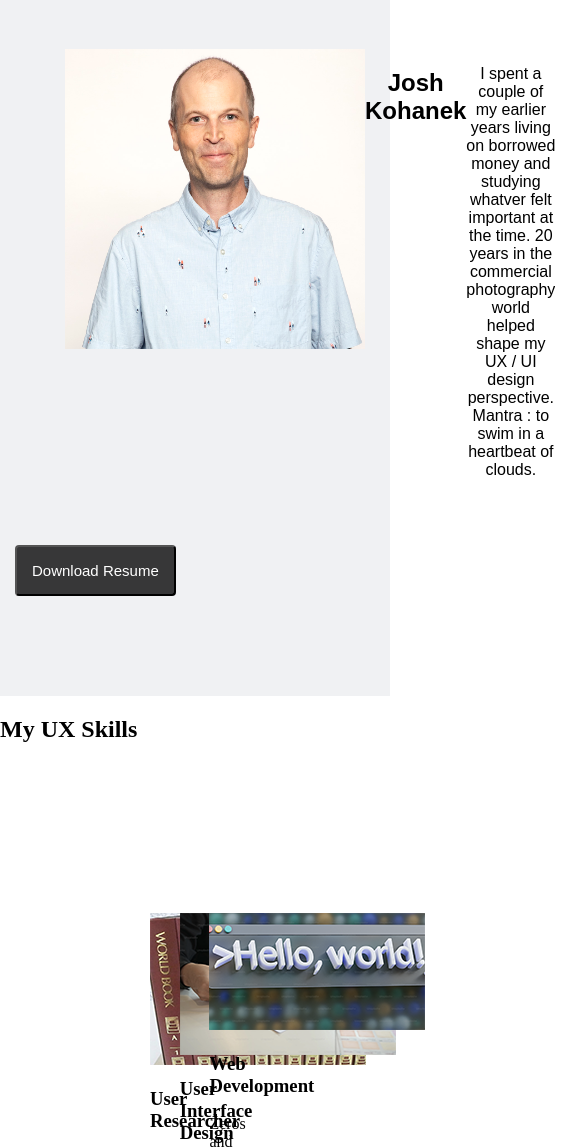
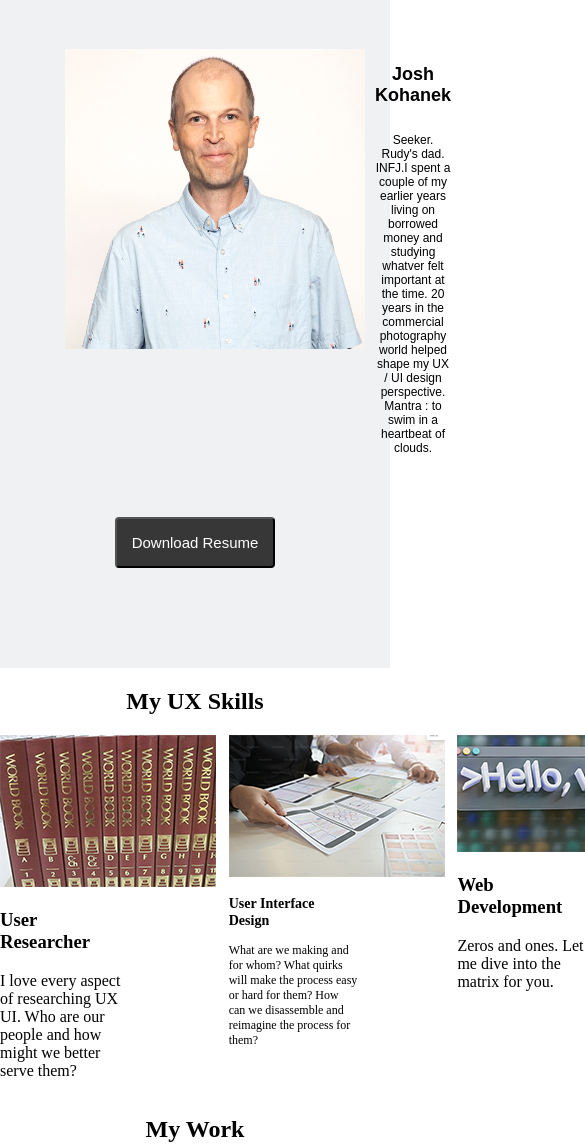
Before and after one commit to joshkohanek/Unit_18_starter_template, a plain HTML site: page index.html in a window 390 px wide. Shown: the part 180-1327 px from the top of the page, 585 px wide, since content can reach past the window. Drawn offline with Linux system fonts and the light colour scheme.

Commit message:
Centerted button etc
4:40 Sunday

```diff
--- a/css/style.css
+++ b/css/style.css
@@ -23,19 +23,24 @@ header li {
 
 .flex-container {
   display: flex;
-  padding: 150px;
+  justify-content: space-around;
 }
 
 .researcher {
   width: 33%;
+
 }
 
 .Interface {
   width: 33%;
+  padding-left: 100px;
+  padding-right: 100px;
+
 }
 
 .webDev {
   width: 33%;
+
 }
 
 
@@ -83,7 +88,33 @@ button {
   color: white;
   font-size: 15px;
   border-radius: 4px;
+
 }
+
+
+
+.text-content {
+  display: flex;
+  flex-direction: column;
+  margin-left: 10px
+
+}
+
+p{
+  display: block;
+}
+
+.download {
+
+  display: flex;
+  margin: 0 auto;
+}
+
+h1{
+text-align: center;
+
+}
+
 footer {
   background-color: #E1E4E4;
   padding: 5px;
@@ -102,13 +133,13 @@ footer li {
   body {
 
     .hero {
-font-size: 16px;
+font-size: 12px;
     }
 
     .resercher {
-      font-size: 16px;
+      font-size: 12px;
           }
 
           .Interface {
-            font-size: 16px;
+            font-size: 12px;
                 }
--- a/index.html
+++ b/index.html
@@ -21,13 +21,23 @@
     <section class="hero">
       <div class="content">
         <img src="./images/kohanek_josh-19264 copy.jpg"height="300px" >
+
+        <div class="text-content">
+
         <h1>Josh Kohanek</h1>
-        <p>I spent a couple of my earlier years living on borrowed money and studying whatver felt important at the time.
+        <p>Seeker. Rudy's dad. INFJ.I spent a couple of my earlier years living on borrowed money and studying whatver felt important at the time.
           20 years in the commercial photography world helped shape my UX / UI design perspective.
           Mantra : to swim in a heartbeat of clouds.
            </p>
+
+          </div>
+
        </div>
-      <button>Download Resume</button>
+
+       <button class="download">
+      Download Resume</button>
+
+
     </section>
 
     <section class="myskills">
```
